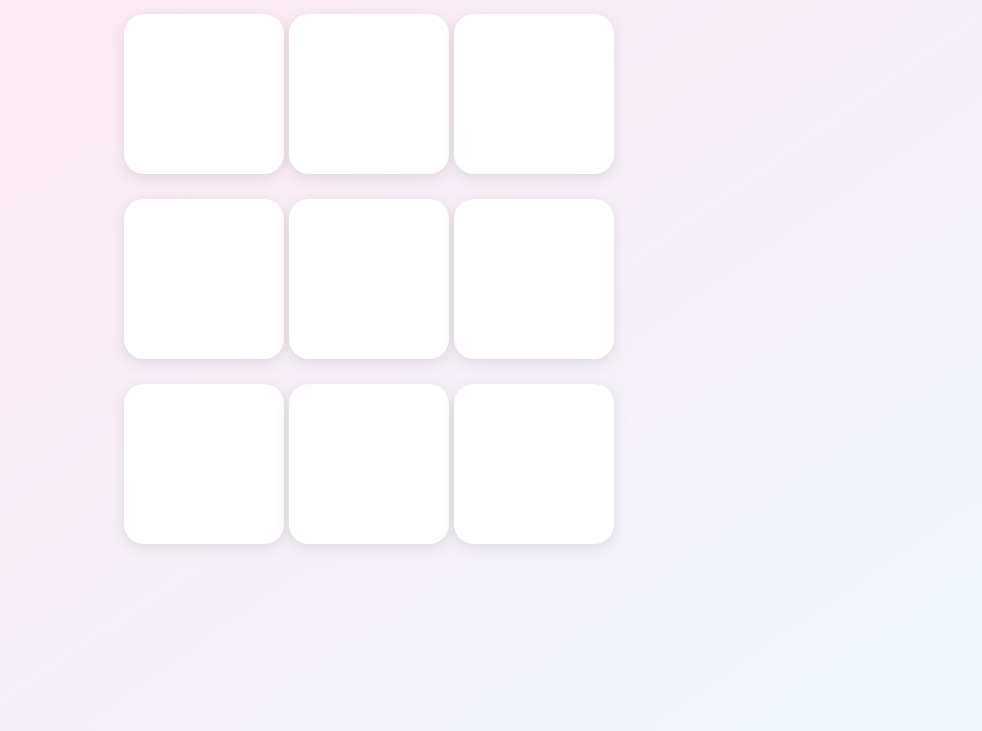
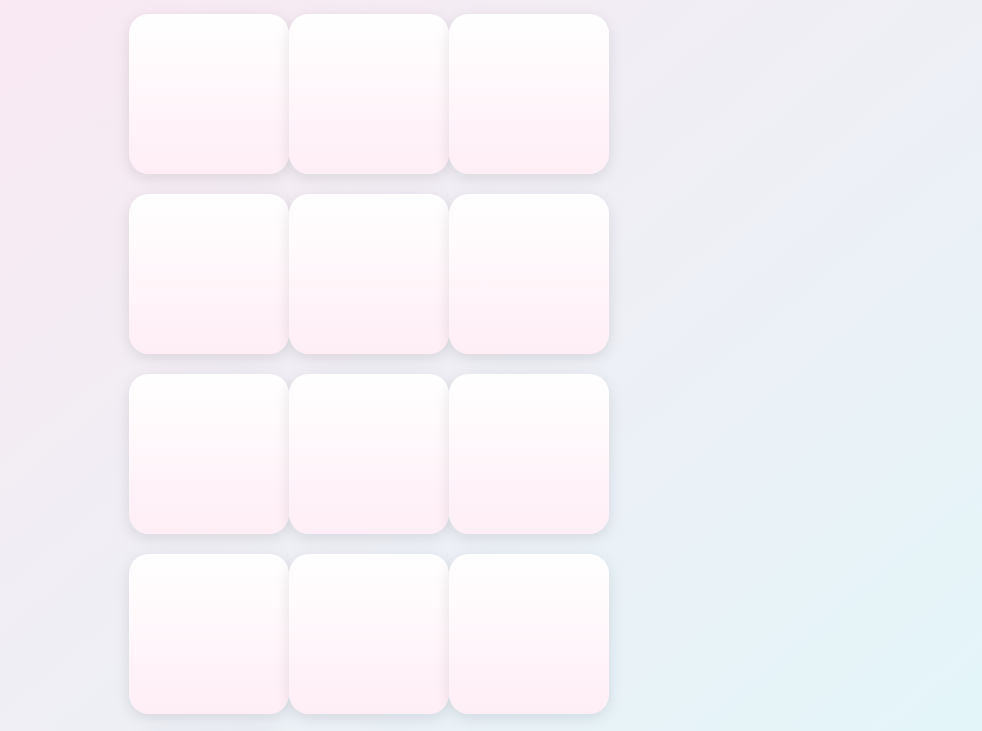
Before and after one commit to digital513/Game, a plain HTML site: page index.html in a window 1280 px wide. Shown: the part 133-864 px from the top of the page, without its empty margins (281-1263 px from the left). Drawn offline with Linux system fonts and the light colour scheme.

Commit message:
Update index.html

```diff
--- a/index.html
+++ b/index.html
@@ -6,7 +6,7 @@
   <link href="https://fonts.googleapis.com/css2?family=Quicksand:wght@500&display=swap" rel="stylesheet">
   <style>
     body {
-      background: linear-gradient(to bottom right, #ffe6f0, #f0f8ff);
+      background: linear-gradient(to bottom right, #ffe6f0, #e0f7fa);
       font-family: 'Quicksand', sans-serif;
       display: flex;
       flex-direction: column;
@@ -24,14 +24,15 @@
 
     .grid {
       display: grid;
-      grid-template-columns: repeat(3, 140px);
-      gap: 25px;
+      grid-template-columns: repeat(auto-fit, minmax(140px, 1fr));
+      gap: 20px;
+      max-width: 600px;
     }
 
     .box {
-      width: 140px;
+      width: 100%;
       height: 140px;
-      background: #ffffff;
+      background: linear-gradient(to bottom, #ffffff, #ffeef6);
       border-radius: 20px;
       box-shadow: 0 4px 15px rgba(0, 0, 0, 0.1);
       display: flex;
@@ -47,7 +48,7 @@
 
     .box:hover {
       background: #ffe3ec;
-      transform: scale(1.05);
+      transform: scale(1.05) rotate(-1deg);
     }
 
     .box.clicked {
@@ -79,24 +80,29 @@
 </head>
 <body>
 
-  <h1>✨ Tap A Box, Jyoti ✨</h1>
+  <h1>✨ Every Click is a Surprise for Jyoti ✨</h1>
 
   <div class="grid">
-    <div class="box" onclick="reveal(this, 'Miss u pgla')"></div>
-    <div class="box" onclick="reveal(this, 'Love you sooooooooo much 💖')"></div>
-    <div class="box" onclick="reveal(this, 'You always bring a smile 🙂')"></div>
-    <div class="box" onclick="reveal(this, 'Your vibe is unmatched 🌸')"></div>
-    <div class="box" onclick="reveal(this, 'Stay just the way you are ✨')"></div>
-    <div class="box" onclick="reveal(this, 'Every day is better when you’re around')"></div>
-    <div class="box" onclick="reveal(this, 'You make simple moments special 🌼')"></div>
-    <div class="box" onclick="reveal(this, 'You deserve all the happiness 🎈')"></div>
-    <div class="box" onclick="reveal(this, 'Final Surprise 👉')"></div>
+    <div class="box" onclick="reveal(this, 'Miss u pgla 😢💖')"></div>
+    <div class="box" onclick="reveal(this, 'Love you sooooooooo much 💖💫')"></div>
+    <div class="box" onclick="reveal(this, 'You always bring a smile 🙂🌸')"></div>
+    <div class="box" onclick="reveal(this, 'Your vibe is unmatched ✨🌼')"></div>
+    <div class="box" onclick="reveal(this, 'Stay the way you are. It’s perfect 💕')"></div>
+    <div class="box" onclick="reveal(this, 'You turn normal days into magical ones 🎈')"></div>
+    <div class="box" onclick="reveal(this, 'You deserve the world 💫💐')"></div>
+    <div class="box" onclick="reveal(this, 'Soft hug from my heart 🤗')"></div>
+    <div class="box" onclick="reveal(this, 'You’re a walking sunshine ☀️')"></div>
+    <div class="box" onclick="reveal(this, 'You make chaos look cute 😄')"></div>
+    <div class="box" onclick="reveal(this, 'If I had a flower for every time I missed you 🌷...')"></div>
+    <div class="box" onclick="reveal(this, 'Some people sparkle more than glitter ✨ You do.')"></div>
+    <div class="box" onclick="reveal(this, 'Final Surprise 💌')"></div>
   </div>
 
   <div class="final hidden" id="final">
-    💌 MISS YOU, JYOTI 💌<br><br>
-    Just a little reminder that<br>
-    You are cherished, appreciated, and truly one of a kind 🌟
+    💘 MISS YOU, JYOTI 💘<br><br>
+    Just wanted to remind you:<br>
+    You're admired, appreciated, and absolutely amazing 💐<br>
+    Can’t wait to see you again soon! 🌈
   </div>
 
   <script>
```
